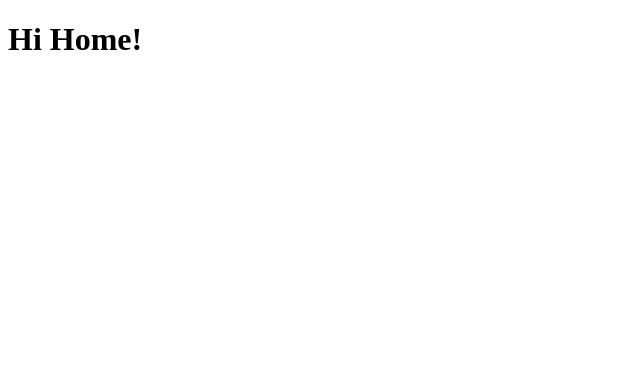
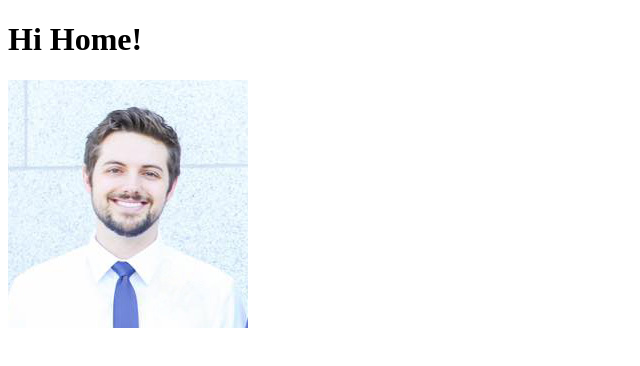
Before and after one commit to crishanks/cris-portfolio-site, a React app: page / in a window 1280 px wide. Shown: the top 366 px of the page, without its empty margins (0-640 px from the left). Built offline with nearby package versions, Linux system fonts and the light colour scheme.

Commit message:
added headshot image

```diff
--- a/src/containers/Home.js
+++ b/src/containers/Home.js
@@ -7,6 +7,7 @@ export default class Home extends Component {
         return (
             <div>
                 <h1>Hi Home!</h1>
+                <img src={require('../assets/headshot-cris.jpg')} alt="headshot image"/>
             </div>
         );
     }
```
Also changed, not shown: src/assets/headshot-cris.jpg (added).
